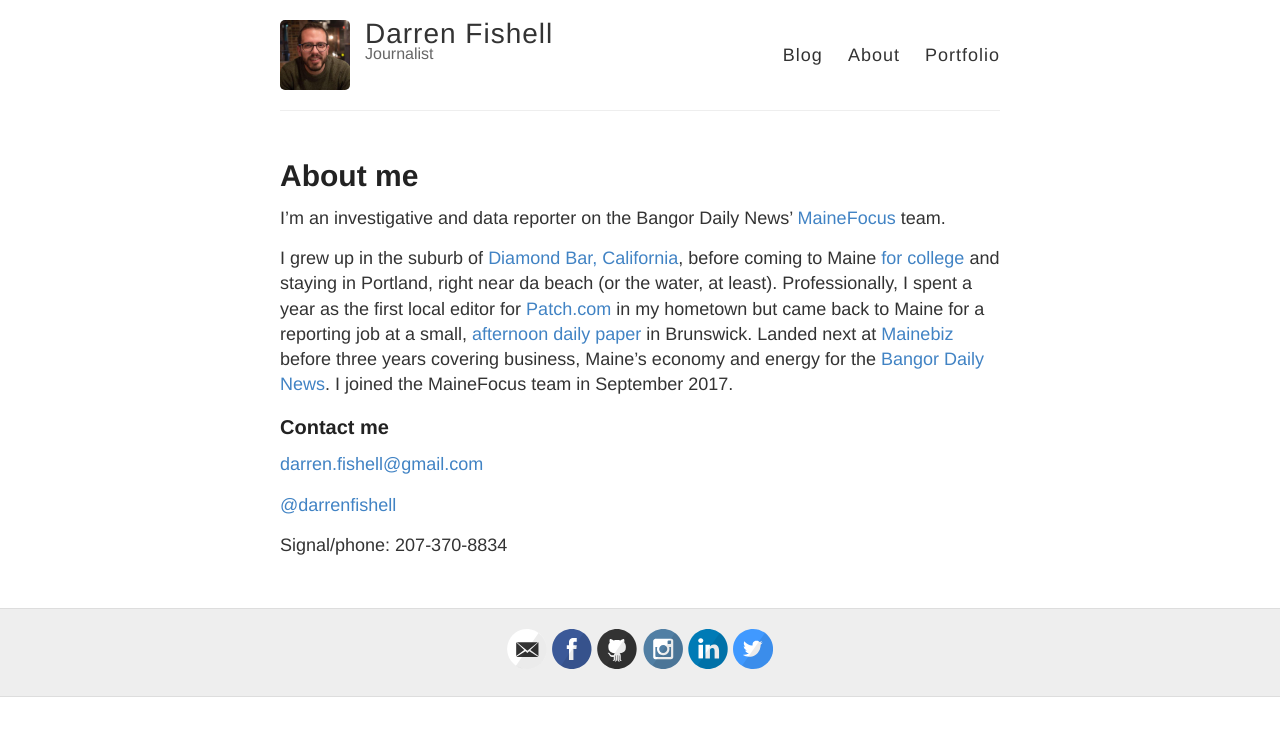
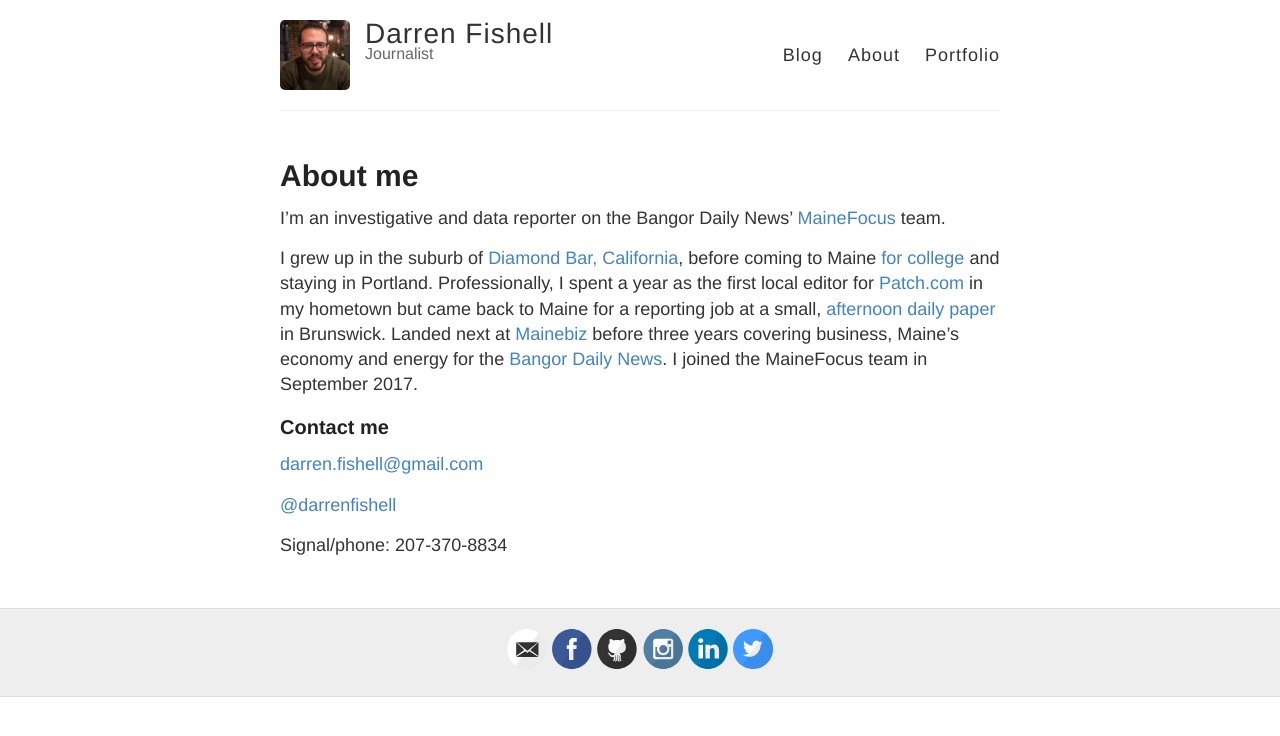
Before and after one commit to darrenfishell/darrenfishell.github.io, a Jekyll site: the page built from about.md, in a window 1280 px wide. Shown: the top 736 px of the page. Built offline with Jekyll 4.4.1, drawn with Linux system fonts in a browser that asks for light colours.

Commit message:
Right near da beach

```diff
--- a/about.md
+++ b/about.md
@@ -6,7 +6,7 @@ permalink: /about/
 
 I'm an investigative and data reporter on the Bangor Daily News' [MaineFocus](http://bangordailynews.com/mainefocus/) team.
 
-I grew up in the suburb of [Diamond Bar, California](https://en.wikipedia.org/wiki/Diamond_Bar,_California), before coming to Maine [for college](http://bowdoin.edu) and staying in Portland, right near da beach (or the water, at least). Professionally, I spent a year as the first local editor for [Patch.com](https://patch.com/users/darren-fishell) in my hometown but came back to Maine for a reporting job at a small, [afternoon daily paper](http://timesrecord.com) in Brunswick. Landed next at [Mainebiz](http://mainebiz.com) before three years covering business, Maine's economy and energy for the [Bangor Daily News](http://bangordailynews.com). I joined the MaineFocus team in September 2017.
+I grew up in the suburb of [Diamond Bar, California](https://en.wikipedia.org/wiki/Diamond_Bar,_California), before coming to Maine [for college](http://bowdoin.edu) and staying in Portland. Professionally, I spent a year as the first local editor for [Patch.com](https://patch.com/users/darren-fishell) in my hometown but came back to Maine for a reporting job at a small, [afternoon daily paper](http://timesrecord.com) in Brunswick. Landed next at [Mainebiz](http://mainebiz.com) before three years covering business, Maine's economy and energy for the [Bangor Daily News](http://bangordailynews.com). I joined the MaineFocus team in September 2017.
 
 ### Contact me
 
```
